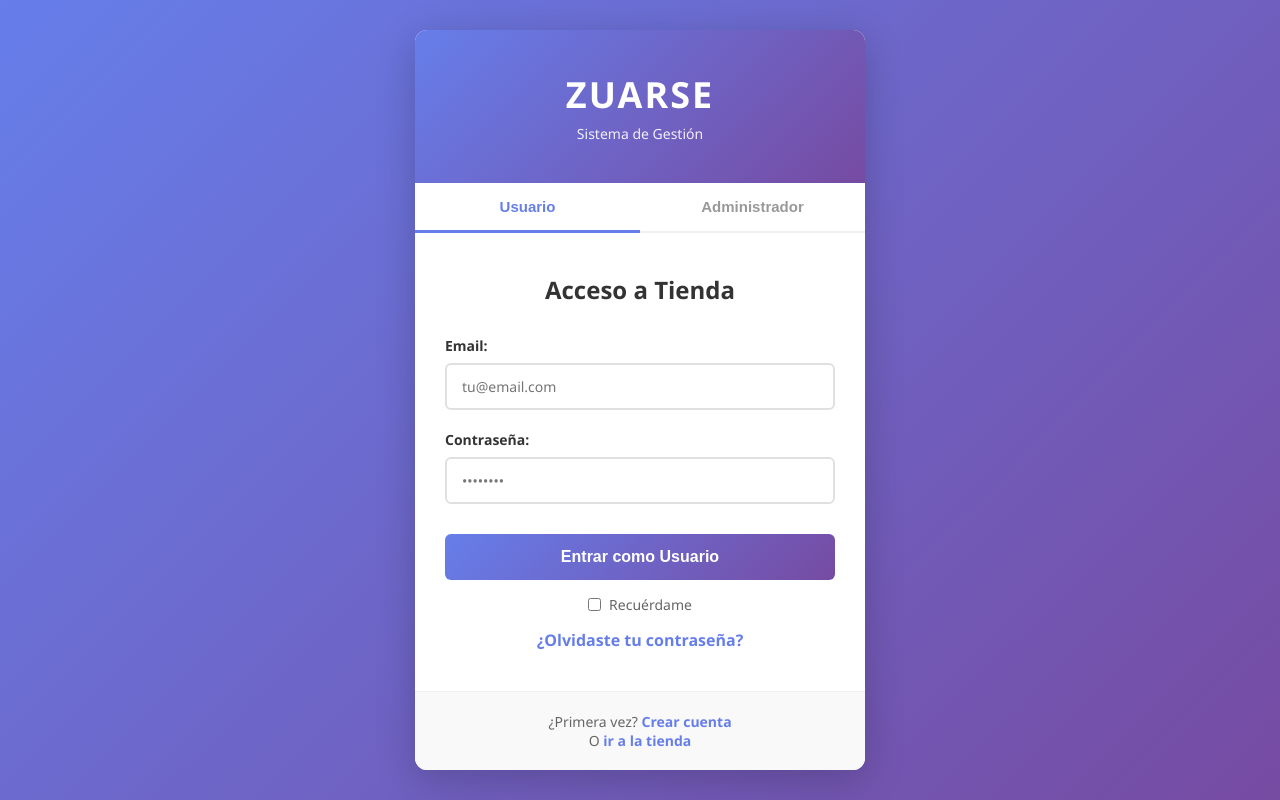
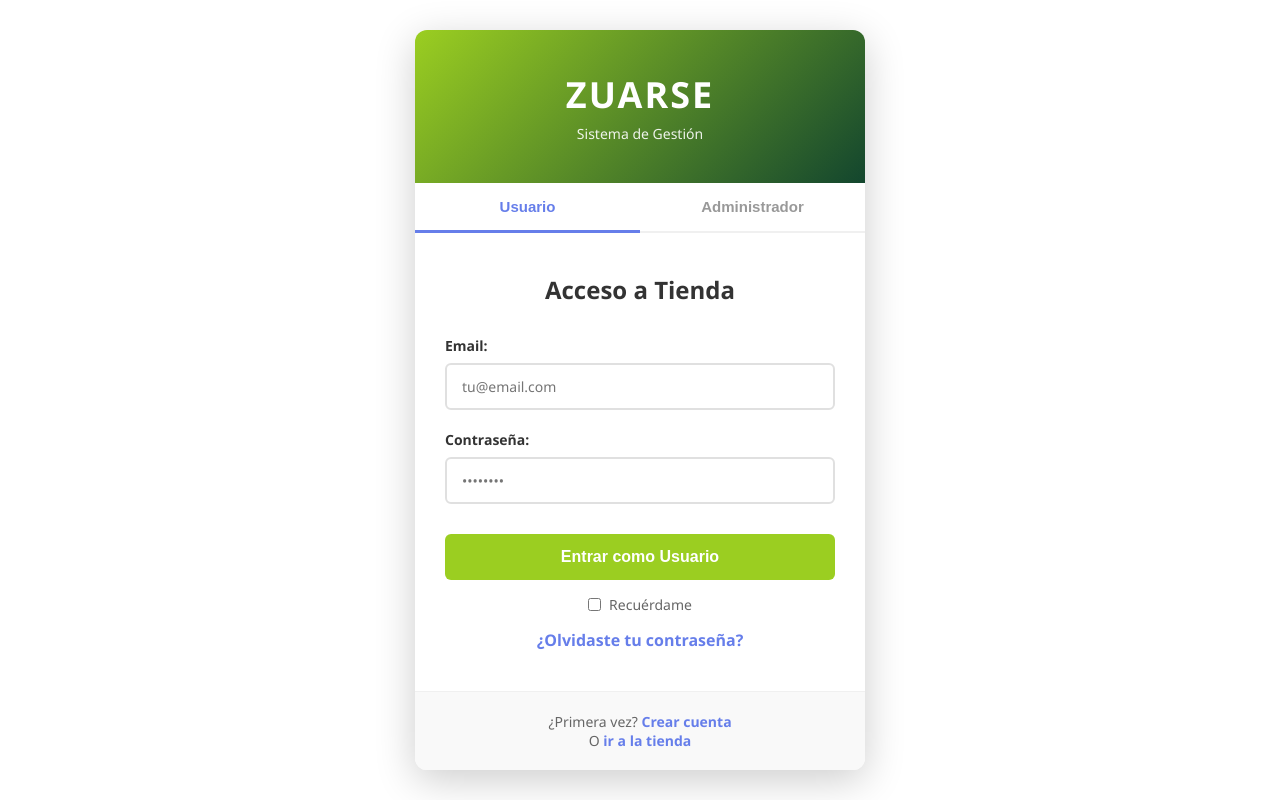
Before and after one commit to nimrodvb/Proyecto-Zuarse, a plain HTML site: page login.html in a window 1280 px wide. Drawn offline with Linux system fonts and the light colour scheme.

Commit message:
Colores de login cambiados

```diff
--- a/login-style.css
+++ b/login-style.css
@@ -6,7 +6,8 @@
 
 body {
     font-family: 'Segoe UI', Tahoma, Geneva, Verdana, sans-serif;
-    background: linear-gradient(135deg, #667eea 0%, #764ba2 100%);
+   /* background: linear-gradient(135deg, #9BCE21 0%, #13462E 100%); Boton degradado de color*/
+    background: linear-gradient(135deg, #EFF3F4 100%);
     min-height: 100vh;
     display: flex;
     justify-content: center;
@@ -40,7 +41,7 @@ body {
 }
 
 .login-header {
-    background: linear-gradient(135deg, #667eea 0%, #764ba2 100%);
+    background: linear-gradient(135deg, #9BCE21 0%, #13462E 100%);
     color: white;
     padding: 40px 30px;
     text-align: center;
@@ -145,7 +146,7 @@ body {
 .btn-login {
     width: 100%;
     padding: 14px;
-    background: linear-gradient(135deg, #667eea 0%, #764ba2 100%);
+    background: linear-gradient(135deg, #9BCE21 0%, #9BCE21 100%);
     color: white;
     border: none;
     border-radius: 6px;
@@ -166,7 +167,7 @@ body {
 }
 
 .btn-admin {
-    background: linear-gradient(135deg, #f093fb 0%, #f5576c 100%);
+    background: linear-gradient(135deg, #9BCE21 0%, #9BCE21 100%);
 }
 
 .btn-admin:hover {
```
